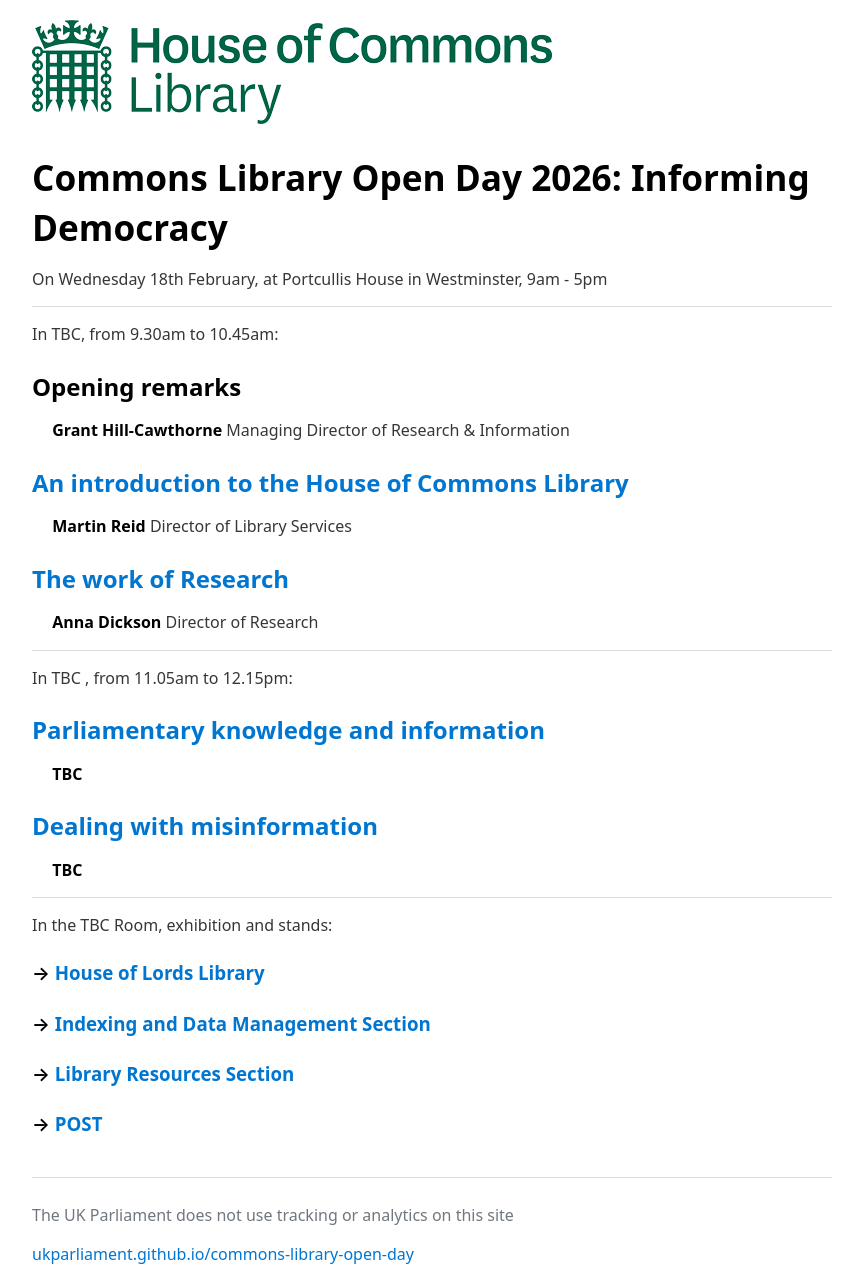
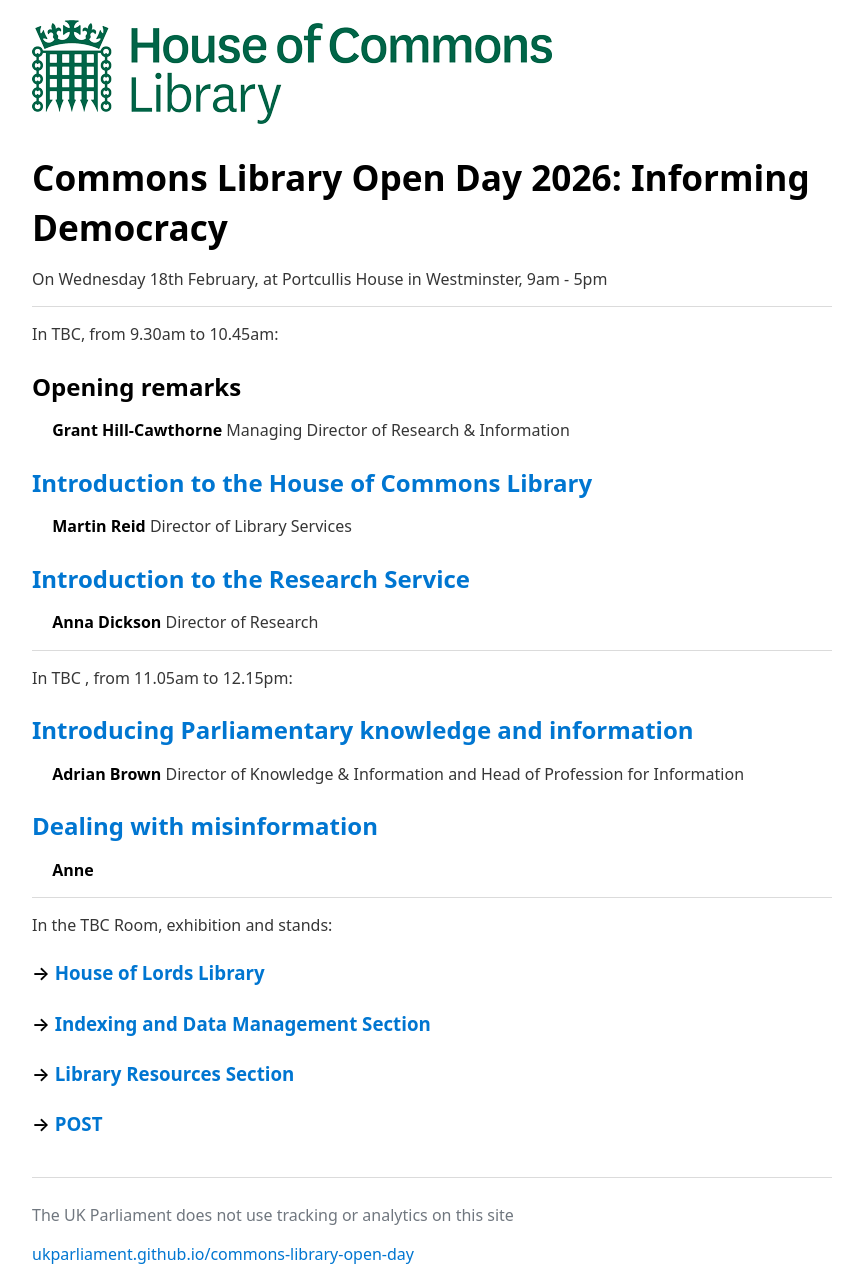
Before and after one commit to ukparliament/commons-library-open-day, a Jekyll site: the page built from 2026/index.md, in a window 1280 px wide. Shown: the whole page, without its empty margins (208-1071 px from the left). Built offline with Jekyll 4.4.1, drawn with Linux system fonts in a browser that asks for light colours; our own code applies the rules of GitHub Pages for plain Markdown files.

Commit message:
Update index.md

```diff
--- a/2026/index.md
+++ b/2026/index.md
@@ -11,21 +11,21 @@ In TBC, from 9.30am to 10.45am:
 ## Opening remarks
 &emsp; **Grant Hill-Cawthorne** Managing Director of Research & Information
 
-## [An introduction to the House of Commons Library](https://docs.google.com/presentation/d/1js66O_prMrYm1Qy3UDibgvbsJyOsS0afWKDJ6nTW0_Q/edit?usp=sharing)
+## [Introduction to the House of Commons Library](https://docs.google.com/presentation/d/1js66O_prMrYm1Qy3UDibgvbsJyOsS0afWKDJ6nTW0_Q/edit?usp=sharing)
 &emsp; **Martin Reid** Director of Library Services
 
-## [The work of Research](https://docs.google.com/presentation/d/16ECjtvKZ-mnjtRuWjYExGEXO9C3KVZDNtE8mo4hw8vY/edit?usp=sharing)
+## [Introduction to the Research Service](https://docs.google.com/presentation/d/16ECjtvKZ-mnjtRuWjYExGEXO9C3KVZDNtE8mo4hw8vY/edit?usp=sharing)
 &emsp; **Anna Dickson** Director of Research
 
 ---
 
 In TBC , from 11.05am to 12.15pm:
 
-## [Parliamentary knowledge and information](https://docs.google.com/presentation/d/1KR7ZM6au14VpspzJIzJnb7XN9W24PJ6IO_1Ss_Jdhvs/edit?usp=sharing)
-&emsp; **TBC**
+## [Introducing Parliamentary knowledge and information](https://docs.google.com/presentation/d/1qIL_SuIJMAqZ8Rcy37xpVB2rfoxy6Yzj0JSSSWVgjRQ/edit?usp=sharing)
+&emsp; **Adrian Brown** Director of Knowledge & Information and Head of Profession for Information
 
 ## [Dealing with misinformation](https://docs.google.com/presentation/d/1-K8RlPZCcr8_Wv8C6BDHlU-Y7S48ut0KdNJ5M6TDqYQ/edit?usp=sharing)
-&emsp; **TBC**
+&emsp; **Anne**
 
 ---
 In the TBC Room, exhibition and stands:
```
